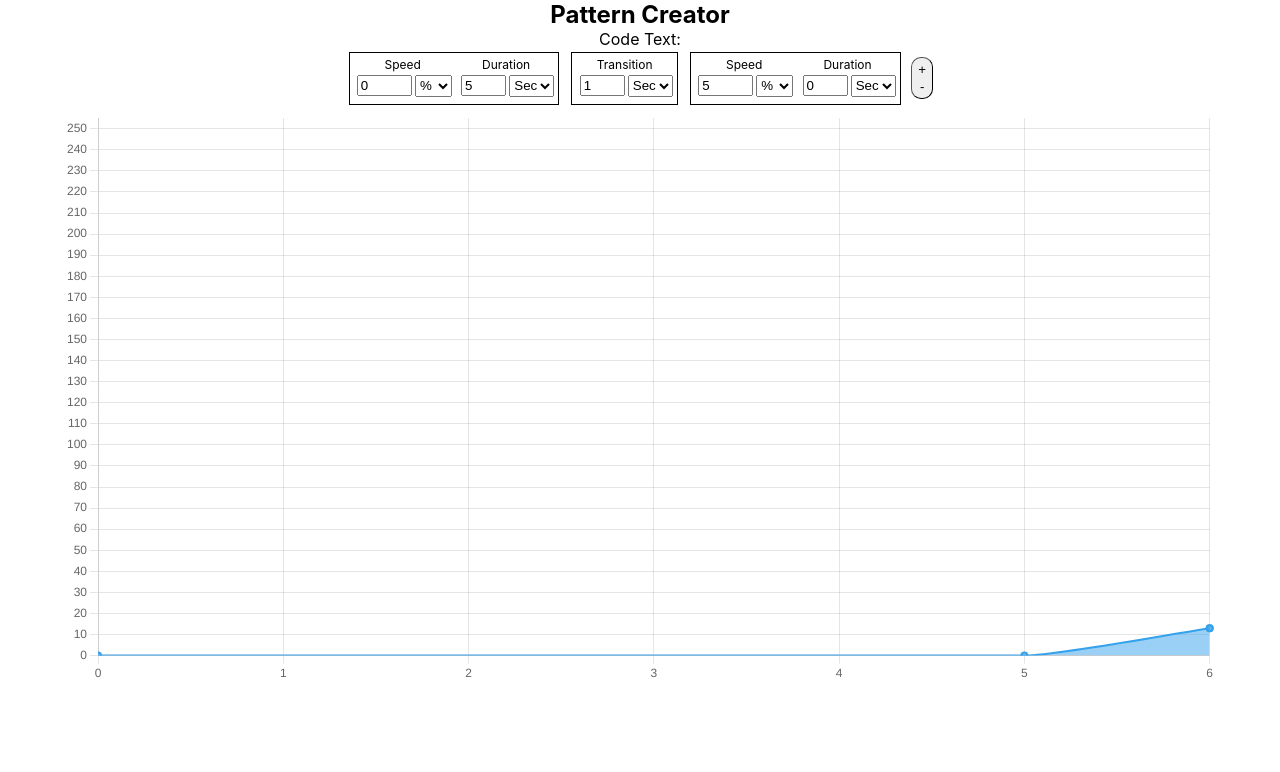
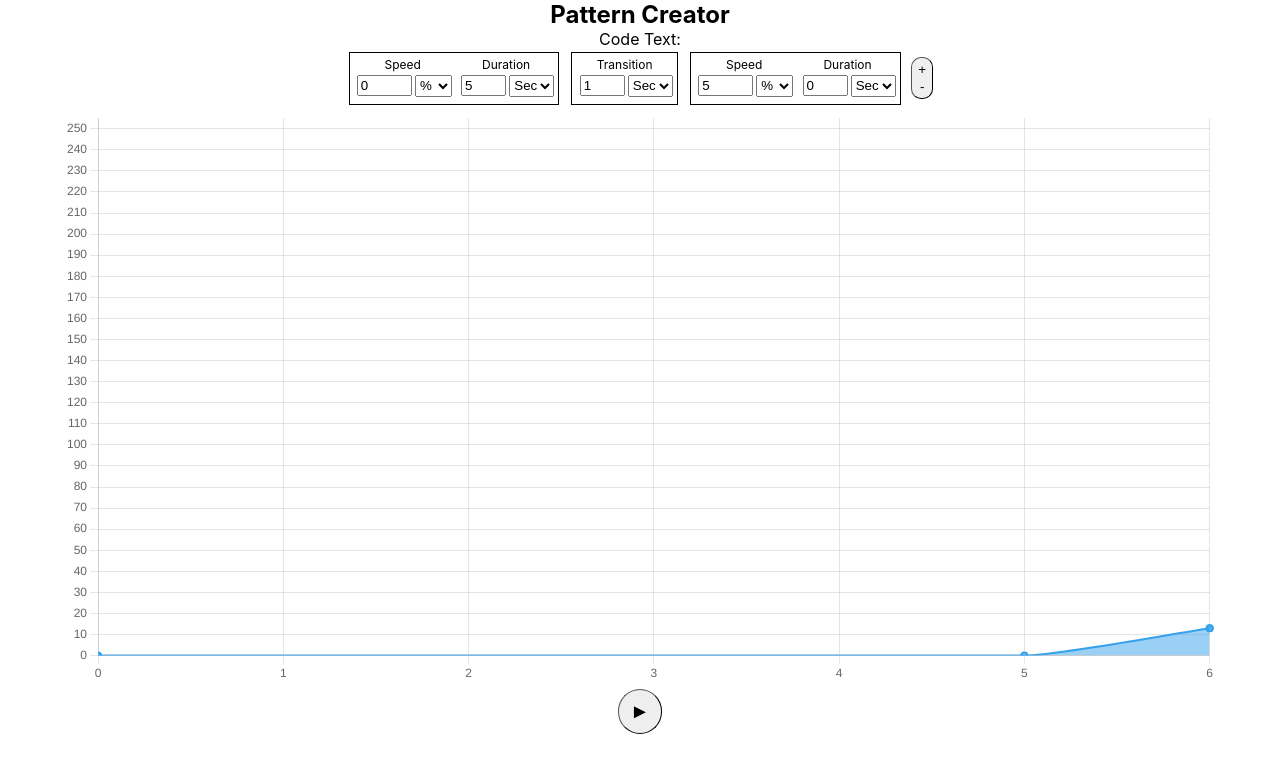
Before and after one commit to TheBoundBandit/Controller-Tools, a React (Create React App) app in the folder client/: page / in a window 1280 px wide. Shown: the top 772 px of the page. Built offline with nearby package versions, Linux system fonts and the light colour scheme.

Commit message:
Added play functionality

```diff
--- a/client/src/App.css
+++ b/client/src/App.css
@@ -4,6 +4,10 @@
 
 html {
   box-sizing: border-box;
+}
+
+:root {
+  --patternLength: '6s';
 }
 
 h1,
@@ -102,14 +106,57 @@ button:hover{
   /* background-color:red; */
 }
 
+.playBtn {
+  border-radius: 90%;
+  padding: 0.5rem;
+  margin: 0.33rem;
+  text-align: center;
+  font-size: 20px;
+  min-width: 44.8px;
+  min-height: 44.8px;
+}
+
 .chart-container{
   margin: auto;
   width: 90%;
   display: flex;
   align-items: center;
   justify-content: center;
+  position: relative;
 }
 
 .chart-container canvas{
   width: 90%;
 }
+
+@keyframes play {
+  from {
+    /* border-color: purple; */
+    left: 3%;
+  }
+
+  to {
+    /* border-color: aqua; */
+    left: 98.3%
+  }
+}
+
+#timeIndicator{
+  position:absolute;
+  top: 0%;
+  left: 3%;
+  height: 95%;
+  width: 10px;
+  border: none;
+  border-right: 2px dotted purple;
+  opacity: 0;
+}
+
+#timeIndicator.playing {
+  opacity: 100%;
+  animation-duration: var(--patternLength);
+  animation-iteration-count: infinite;
+  animation-timing-function: linear;
+  animation-name: play;
+  animation-delay: 3s;
+}
--- a/client/src/components/patternGraph.js
+++ b/client/src/components/patternGraph.js
@@ -2,7 +2,7 @@ import React, { useEffect, useRef } from 'react';
 import { Line } from 'react-chartjs-2';
 
 export default function PatternGraph(props) {
-    console.log(props);
+    //console.log(props);
     const chartRef = useRef(null);
 
     useEffect(() => {
@@ -77,6 +77,8 @@ export default function PatternGraph(props) {
             dataArray.push({ x: seconds, y: speed });
         }
 
+        document.documentElement.style.setProperty('--patternLength', `${seconds}s`);
+
         const newData = {
             //labels: dataArray.map(row => row.x),
             datasets: [{
@@ -120,6 +122,7 @@ export default function PatternGraph(props) {
     return (
         <div className='chart-container'>
             <Line ref={chartRef} options={options} data={readData() ?? data} />
+            <div id='timeIndicator' className={props.play ? 'playing' : 'notPlaying'}></div>
         </div>
     );
 }
--- a/client/src/pages/patternCreator.js
+++ b/client/src/pages/patternCreator.js
@@ -3,6 +3,12 @@ import PatternGraph from '../components/patternGraph';
 
 
 export default function PatternCreator() {
+    const [play, setPlay] = useState(false);
+
+    const togglePlay = () => {
+        setPlay(!play)
+    }
+
     const [code, setCode] = useState({
         primary: '',
         readOut: ''
@@ -173,7 +179,8 @@ export default function PatternCreator() {
                     <button className='rmvBtn' onClick={removeSegment}>-</button>
                 </div>
             </form>
-            <PatternGraph entries={entry} />
+            <PatternGraph entries={entry} play={play} />
+            {!play ? <button className='playBtn' onClick={togglePlay}>&#9658;</button> : <button className='playBtn' onClick={togglePlay}>&#11035;</button>}
         </main>
     );
 }
```
